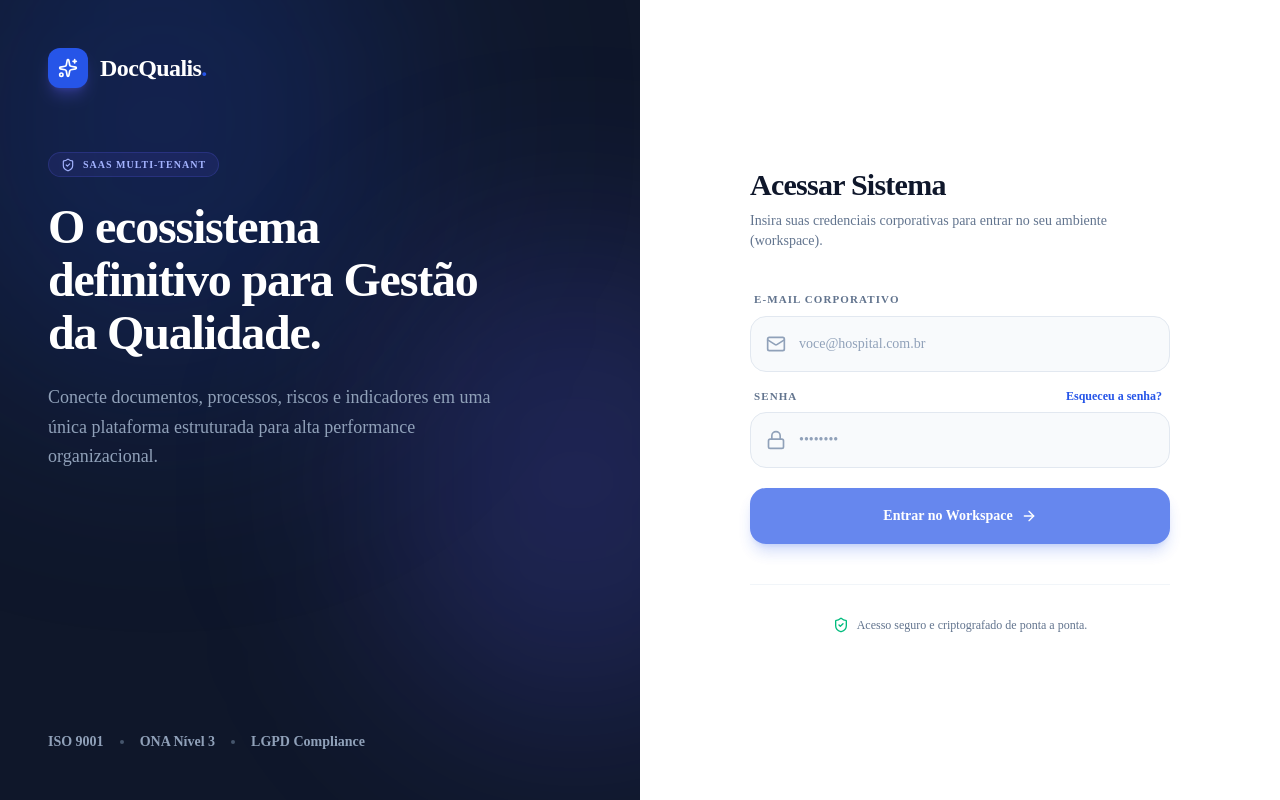
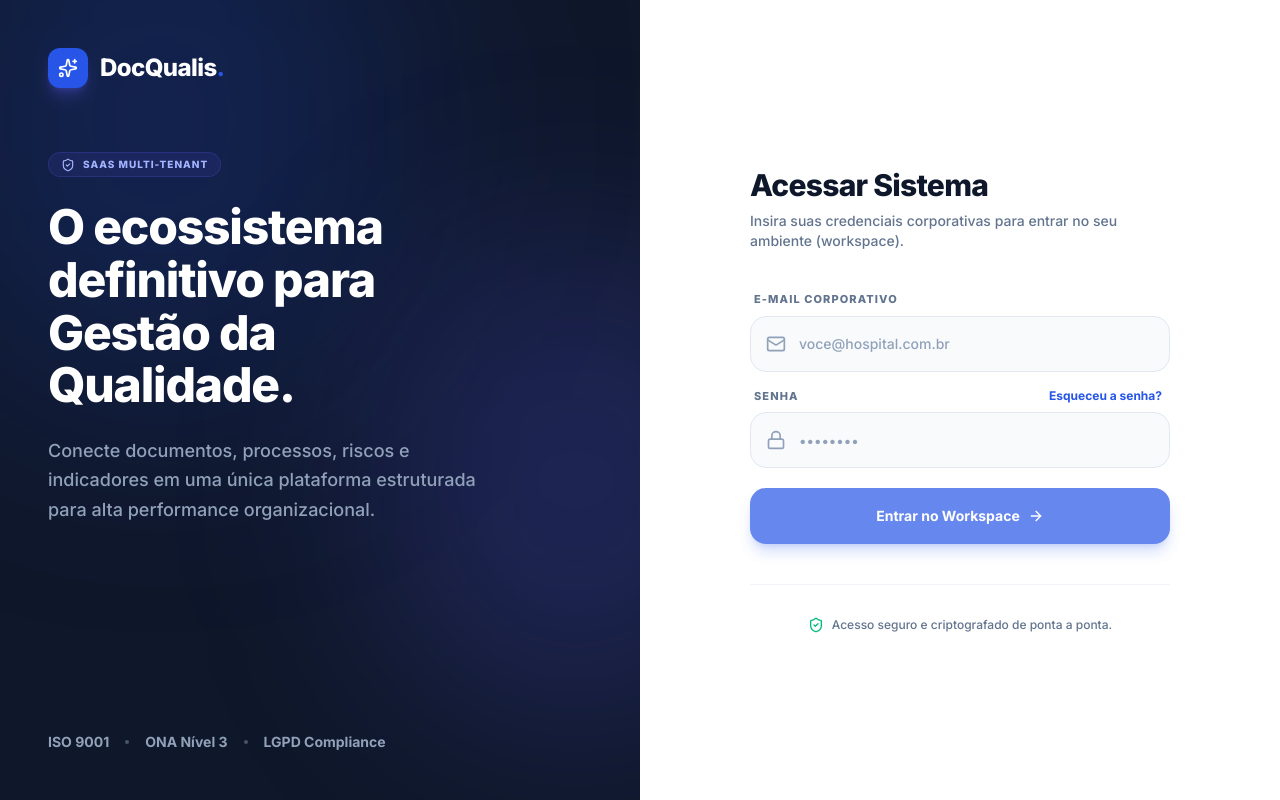
Before and after one commit to clienterdx-arch/docqualis, a Next.js app: page /login in a window 1280 px wide. Built offline with nearby package versions, Linux system fonts and the light colour scheme; no server answers.

Commit message:
style: force inter typography globally

```diff
--- a/src/app/globals.css
+++ b/src/app/globals.css
@@ -1,7 +1,7 @@
 @import "tailwindcss";
 
 @theme {
-  --font-sans: var(--font-app), Inter, ui-sans-serif, system-ui, -apple-system, BlinkMacSystemFont, "Segoe UI", Roboto, Helvetica, Arial, sans-serif;
+  --font-sans: var(--font-app), "Inter", ui-sans-serif, system-ui, -apple-system, BlinkMacSystemFont, "Segoe UI", Roboto, Helvetica, Arial, sans-serif;
 }
 
 @layer base {
@@ -22,6 +22,11 @@
   select,
   textarea {
     font: inherit;
+  }
+
+  body,
+  body * {
+    font-family: var(--font-sans) !important;
   }
 
   h1,
--- a/src/app/layout.tsx
+++ b/src/app/layout.tsx
@@ -22,8 +22,8 @@ export default function RootLayout({
   children,
 }: Readonly<{ children: React.ReactNode }>) {
   return (
-    <html lang="pt-BR">
-      <body className={`${inter.variable} font-sans antialiased bg-slate-50 overflow-hidden`}>
+    <html lang="pt-BR" className={`${inter.variable} ${inter.className}`}>
+      <body className={`${inter.variable} ${inter.className} font-sans antialiased bg-slate-50 overflow-hidden`}>
         <div className="flex h-screen w-screen overflow-hidden">
           <Sidebar />
 
```
